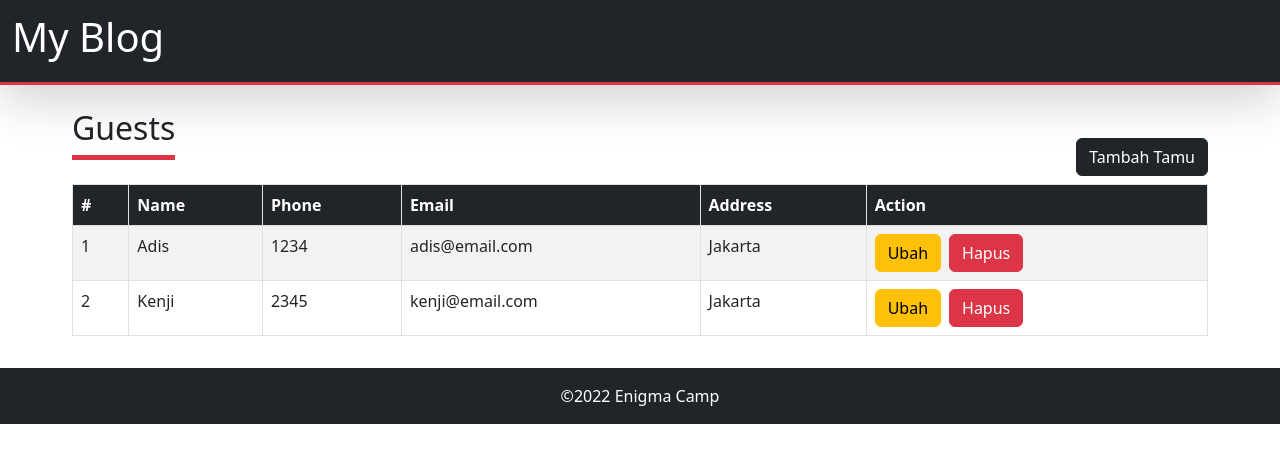
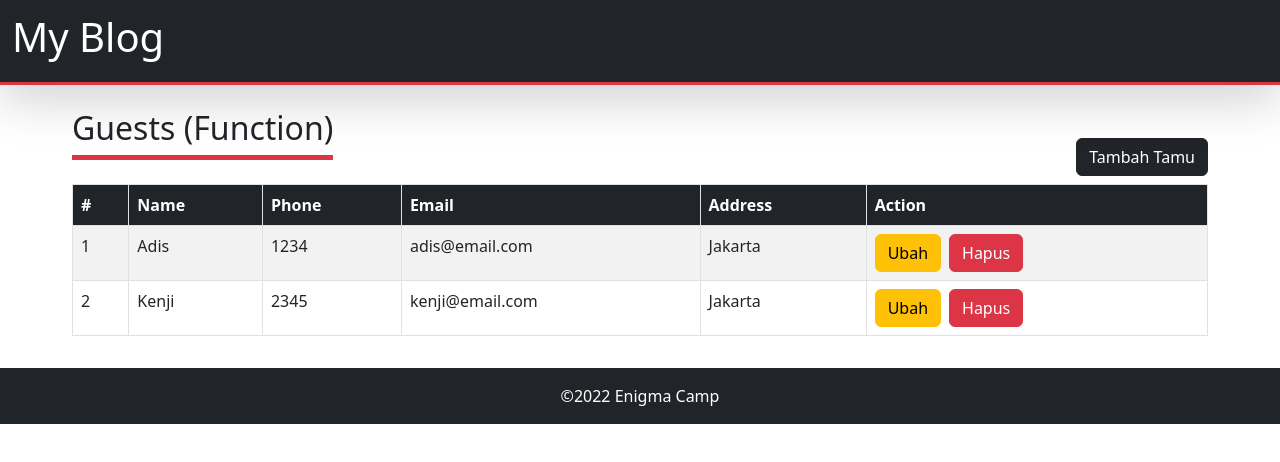
Before and after one commit to adisthya/reactjs-class-materials, a React (Create React App) app: page / in a window 1280 px wide. Shown: the top 462 px of the page. Built offline with nearby package versions, Linux system fonts and the light colour scheme.

Commit message:
code update hooks.

```diff
--- a/src/app/App.js
+++ b/src/app/App.js
@@ -1,5 +1,5 @@
 import { Container } from 'react-bootstrap';
-import { Guest } from '../guest-book/Guest';
+import { GuestFn } from '../guest-book-fn/GuestFn';
 import { Footer } from '../layout/Footer';
 import { Header } from '../layout/Header';
 
@@ -7,7 +7,7 @@ export function App() {
   return (
     <Container fluid>
       <Header />
-      <Guest />
+      <GuestFn />
       <Footer />
     </Container>
   );
--- a/src/guest-book-fn/GuestFormFn.js
+++ b/src/guest-book-fn/GuestFormFn.js
@@ -1,4 +1,4 @@
-import { useCallback, useEffect, useState } from "react";
+import { useEffect, useState } from "react";
 import { Button, Card, Col, Form, Row } from "react-bootstrap";
 
 export function GuestFormFn(props) {
@@ -33,33 +33,12 @@ export function GuestFormFn(props) {
   const { value } = state;
   const { returnPage } = props;
 
-  const fillGuestForm = () => {
-    const { guest } = props;
-
-    if (guest) {
-      setState({ action: 'edit', value: { ...guest } });
-    }
-  }
-  // const fillGuestForm = useCallback(() => {
-  //   const { guest } = props;
-
-  //   if (guest) {
-  //     setState({ action: 'edit', value: { ...guest } });
-  //   }
-  // }, [props]);
-
   useEffect(() => {
       console.log('use effect fill guest form');
-      const { guest } = props;
-
-      if (guest) {
-        setState({ action: 'edit', value: { ...guest } });
+      if (props.guest) {
+        setState({ action: 'edit', value: { ...props.guest } });
       }
-  }, [props]);
-
-  useEffect(() => {
-    console.log('Guest', state.value.guestEmail, 'is updated');
-  }, [state.value.guestEmail]);
+  }, [props.guest]);
 
   return (
     <Row as="section" className="d-flex justify-content-center">
```
